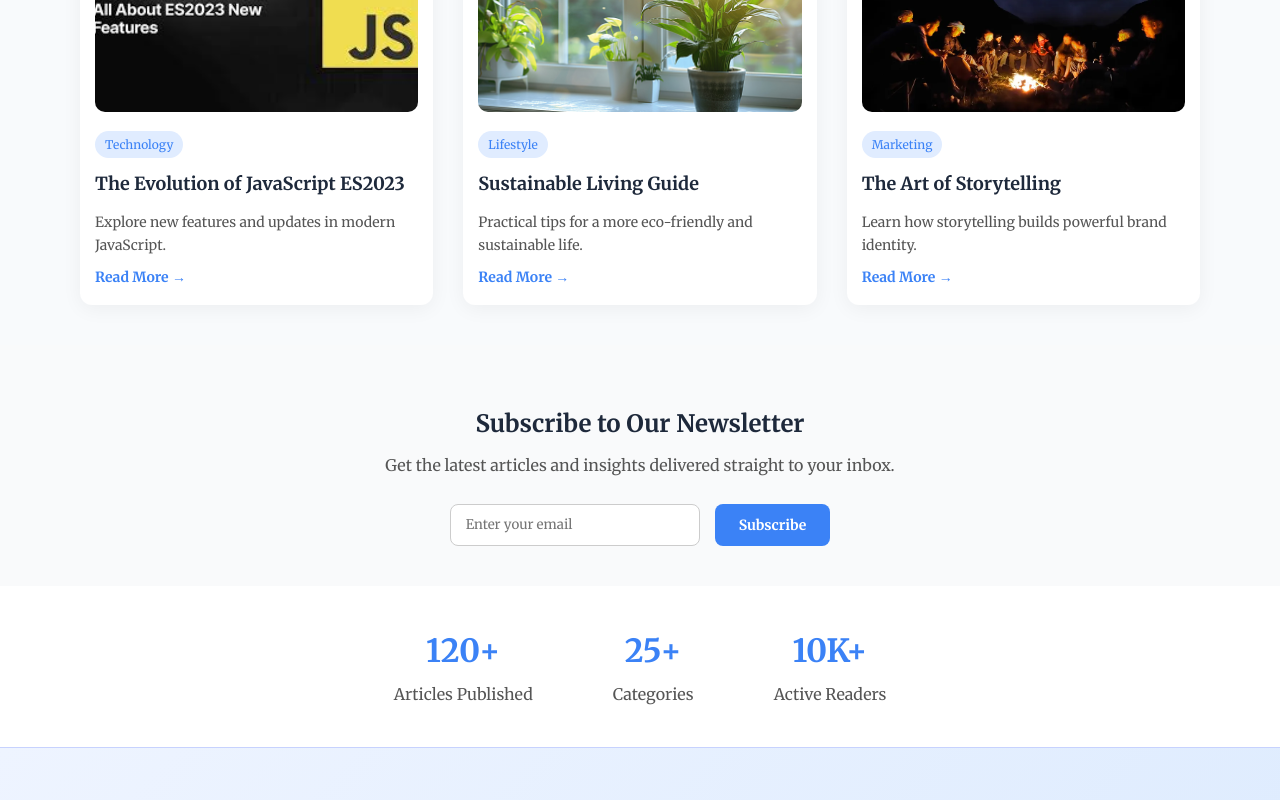
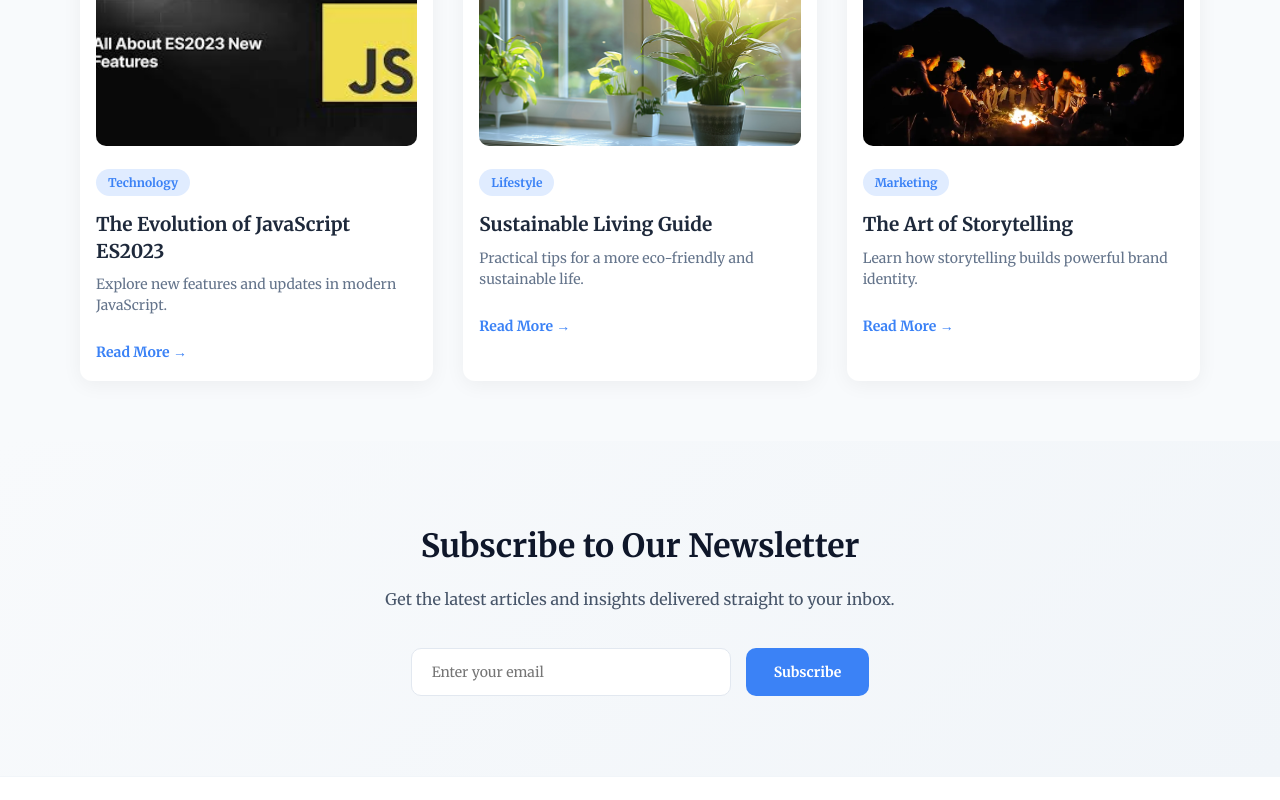
Before and after one commit to Saurav-Pandit2005/The_Blog_Hub, a React (Vite) app in the folder Frontend/: page /home in a window 1280 px wide. Shown: the part 1480-2280 px from the top of the page. Built offline with nearby package versions, Linux system fonts and the light colour scheme.

Commit message:
Complete Home Page for Author

```diff
--- /dev/null
+++ b/Frontend/src/Author/Home/Articles.css
@@ -0,0 +1,95 @@
+.featured {
+    padding: 60px 80px;
+    text-align: center;
+}
+
+.featured h2 {
+    font-size: 32px;
+    margin-bottom: 40px;
+    color: #333;
+    font-family: 'Merriweather', serif;
+}
+
+.cards {
+    display: grid;
+    grid-template-columns: repeat(3, 1fr);
+    gap: 30px;
+}
+
+.card {
+    background: #fff;
+    padding: 15px;
+    border-radius: 12px;
+    box-shadow: 0 4px 20px rgba(0, 0, 0, 0.05);
+    text-align: left;
+    transition: all 0.3s ease;
+    border: 1px solid transparent;
+}
+
+.card:hover {
+    transform: translateY(-8px);
+    box-shadow: 0 12px 25px rgba(0, 0, 0, 0.1);
+    border-color: rgba(59, 130, 246, 0.1);
+}
+
+.card img {
+    width: 100%;
+    height: 200px;
+    object-fit: cover;
+    border-radius: 10px;
+}
+
+.tag {
+    background: #e0ecff;
+    color: #3B82F6;
+    padding: 4px 12px;
+    font-size: 12px;
+    font-weight: 600;
+    border-radius: 20px;
+    display: inline-block;
+    margin-top: 15px;
+}
+
+.card h3 {
+    margin: 15px 0 10px;
+    font-size: 19px;
+    color: #1E293B;
+    line-height: 1.4;
+}
+
+.card p {
+    font-size: 14px;
+    color: #64748b;
+    line-height: 1.5;
+    margin-bottom: 15px;
+}
+
+.card a {
+    display: inline-block;
+    font-size: 14px;
+    text-decoration: none;
+    color: #3B82F6;
+    font-weight: 700;
+    transition: 0.2s;
+}
+
+.card a:hover {
+    color: #2563EB;
+    gap: 10px;
+}
+
+@media (max-width: 1200px) {
+    .cards {
+        grid-template-columns: repeat(2, 1fr);
+    }
+}
+
+@media (max-width: 768px) {
+    .featured {
+        padding: 40px 20px;
+    }
+
+    .cards {
+        grid-template-columns: 1fr;
+    }
+}
--- a/Frontend/src/Author/Home/Articles.jsx
+++ b/Frontend/src/Author/Home/Articles.jsx
@@ -1,11 +1,77 @@
 import React from 'react';
+import { Link } from 'react-router-dom';
+import './Articles.css';
+
+import blog1 from '../../assets/Images/Author/Home/blog1.webp';
+import blog2 from '../../assets/Images/Author/Home/blog2.jpg';
+import blog3 from '../../assets/Images/Author/Home/blog3.jpg';
+import blog4 from '../../assets/Images/Author/Home/blog4.jpg';
+import blog5 from '../../assets/Images/Author/Home/blog5.jpg';
+import blog6 from '../../assets/Images/Author/Home/blog6.webp';
 
 function Articles() {
     return (
-        <>
-            <h1>Articles</h1>
-        </>
-     );
+        <section className="featured">
+            <h2>Your Recent Publications</h2>
+            <div className="cards">
+
+                {/* CARD 1 */}
+                <div className="card">
+                    <img src={blog1} alt="Blog 1" />
+                    <span className="tag">Technology</span>
+                    <h3>The Future of AI in Web Development</h3>
+                    <p>Artificial intelligence is rapidly transforming modern web development.</p>
+                    <Link to="/author/blogs">Edit Post →</Link>
+                </div>
+
+                {/* CARD 2 */}
+                <div className="card">
+                    <img src={blog2} alt="Blog 2" />
+                    <span className="tag">Design</span>
+                    <h3>10 Essential Design Principles</h3>
+                    <p>Design principles that guide effective and modern UI systems.</p>
+                    <Link to="/author/blogs">Edit Post →</Link>
+                </div>
+
+                {/* CARD 3 */}
+                <div className="card">
+                    <img src={blog3} alt="Blog 3" />
+                    <span className="tag">Lifestyle</span>
+                    <h3>Mastering Productivity Tips</h3>
+                    <p>Unlock your full productivity potential with smart habits.</p>
+                    <Link to="/author/blogs">Edit Post →</Link>
+                </div>
+
+                {/* CARD 4 */}
+                <div className="card">
+                    <img src={blog4} alt="Blog 4" />
+                    <span className="tag">Technology</span>
+                    <h3>The Evolution of JavaScript ES2023</h3>
+                    <p>Explore new features and updates in modern JavaScript.</p>
+                    <Link to="/author/blogs">Edit Post →</Link>
+                </div>
+
+                {/* CARD 5 */}
+                <div className="card">
+                    <img src={blog5} alt="Blog 5" />
+                    <span className="tag">Lifestyle</span>
+                    <h3>Sustainable Living Guide</h3>
+                    <p>Practical tips for a more eco-friendly and sustainable life.</p>
+                    <Link to="/author/blogs">Edit Post →</Link>
+                </div>
+
+                {/* CARD 6 */}
+                <div className="card">
+                    <img src={blog6} alt="Blog 6" />
+                    <span className="tag">Marketing</span>
+                    <h3>The Art of Storytelling</h3>
+                    <p>Learn how storytelling builds powerful brand identity.</p>
+                    <Link to="/author/blogs">Edit Post →</Link>
+                </div>
+
+            </div>
+        </section>
+    );
 }
 
 export default Articles;
--- /dev/null
+++ b/Frontend/src/Author/Home/News_letter.css
@@ -0,0 +1,85 @@
+.newsletter {
+    text-align: center;
+    padding: 80px 80px;
+    background: linear-gradient(135deg, #f8fafc 0%, #f1f5f9 100%);
+    font-family: 'Merriweather', serif;
+}
+
+.newsletter h2 {
+    margin-bottom: 15px;
+    color: #0f172a;
+    font-size: 32px;
+    font-weight: 700;
+}
+
+.newsletter p {
+    color: #475569;
+    margin-bottom: 35px;
+    font-size: 16px;
+    max-width: 600px;
+    margin-left: auto;
+    margin-right: auto;
+}
+
+.newsletter-box {
+    display: flex;
+    justify-content: center;
+    gap: 15px;
+}
+
+.newsletter-box input {
+    padding: 14px 20px;
+    width: 320px;
+    border: 1px solid #e2e8f0;
+    border-radius: 10px;
+    font-family: 'Merriweather', serif;
+    outline: none;
+    font-size: 14px;
+    transition: all 0.3s ease;
+    background: white;
+}
+
+.newsletter-box input:focus {
+    border-color: #3B82F6;
+    box-shadow: 0 0 0 3px rgba(59, 130, 246, 0.1);
+}
+
+.newsletter-box .primary-btn {
+    font-family: 'Merriweather', serif;
+    background: #3B82F6;
+    color: white;
+    padding: 14px 28px;
+    border: none;
+    border-radius: 10px;
+    font-size: 14px;
+    font-weight: 700;
+    cursor: pointer;
+    transition: all 0.3s ease;
+}
+
+.newsletter-box .primary-btn:hover {
+    background: #2563EB;
+    transform: translateY(-2px);
+    box-shadow: 0 4px 12px rgba(37, 99, 235, 0.2);
+}
+
+@media (max-width: 768px) {
+    .newsletter {
+        padding: 60px 20px;
+    }
+
+    .newsletter-box {
+        flex-direction: column;
+        align-items: center;
+    }
+
+    .newsletter-box input {
+        width: 100%;
+        max-width: 320px;
+    }
+
+    .newsletter-box .primary-btn {
+        width: 100%;
+        max-width: 320px;
+    }
+}
--- a/Frontend/src/Author/Home/News_letter.jsx
+++ b/Frontend/src/Author/Home/News_letter.jsx
@@ -1,11 +1,18 @@
 import React from 'react';
+import './News_letter.css';
 
 function News_letter() {
     return (
-        <>
-            <h1>News_letter</h1>
-        </>
-     );
+        <section className="newsletter">
+            <h2>Grow Your Mailing List</h2>
+            <p>Engage with your readers directly by sending updates about your latest stories and newsletters.</p>
+
+            <div className="newsletter-box">
+                <input type="email" placeholder="Your reader's email..." />
+                <button className="primary-btn">Invite Reader</button>
+            </div>
+        </section>
+    );
 }
 
 export default News_letter;
--- /dev/null
+++ b/Frontend/src/Author/Home/Stats.css
@@ -0,0 +1,40 @@
+.stats {
+    display: flex;
+    justify-content: center;
+    gap: 120px;
+    padding: 60px 80px;
+    background: #ffffff;
+    border-top: 1px solid #f1f5f9;
+    font-family: 'Merriweather', serif;
+}
+
+.stat-box {
+    text-align: center;
+}
+
+.stat-box h2 {
+    color: #3B82F6;
+    font-size: 36px;
+    font-weight: 700;
+    margin-bottom: 8px;
+}
+
+.stat-box p {
+    color: #475569;
+    font-size: 15px;
+    font-weight: 500;
+}
+
+@media (max-width: 992px) {
+    .stats {
+        gap: 60px;
+    }
+}
+
+@media (max-width: 768px) {
+    .stats {
+        flex-direction: column;
+        gap: 40px;
+        padding: 60px 20px;
+    }
+}
--- a/Frontend/src/Author/Home/Stats.jsx
+++ b/Frontend/src/Author/Home/Stats.jsx
@@ -1,11 +1,30 @@
 import React from 'react';
+import './Stats.css';
 
 function Stats() {
     return (
-        <>
-            <h1>Stats</h1>
-        </>
-     );
+        <section className="stats">
+            <div className="stat-box">
+                <h2>1.2K</h2>
+                <p>Total Reads</p>
+            </div>
+
+            <div className="stat-box">
+                <h2>45</h2>
+                <p>Articles Published</p>
+            </div>
+
+            <div className="stat-box">
+                <h2>850</h2>
+                <p>Followers</p>
+            </div>
+
+            <div className="stat-box">
+                <h2>4.8</h2>
+                <p>Avg Rating</p>
+            </div>
+        </section>
+    );
 }
 
 export default Stats;
```
Also changed, not shown: Frontend/src/Author/Home/HomePage.jsx (+10 -10 lines).
